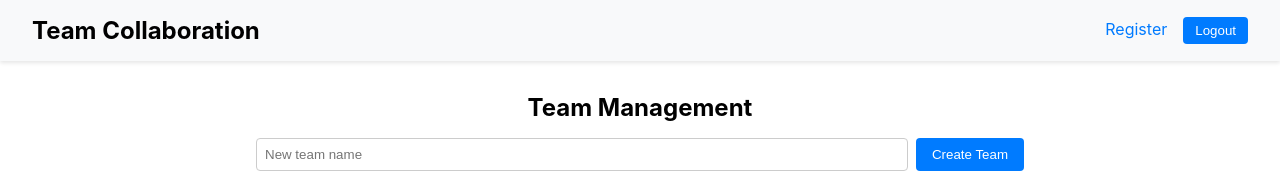
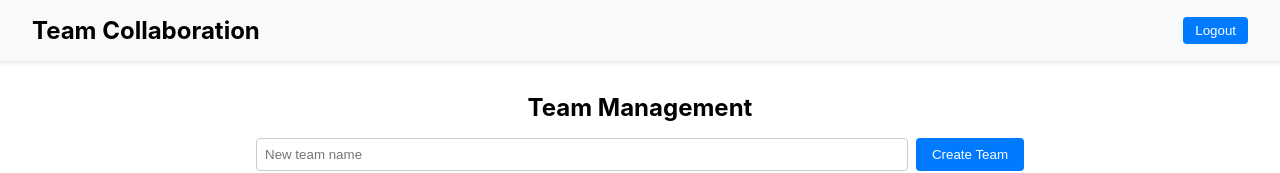
Before and after one commit to luongcongduy97/team-collab-platform, a React (Create React App) app in the folder client/: page /teams in a window 1280 px wide. Shown: the top 173 px of the page. Built offline with nearby package versions, Linux system fonts and the light colour scheme; no server answers; sample sign-in values are in the browser's storage.

Commit message:
Hide register navbar

```diff
--- a/client/src/App.js
+++ b/client/src/App.js
@@ -21,7 +21,7 @@
         <header className="app-header">
           <h1>Team Collaboration</h1>
           <nav>
-            <Link to="/register">Register</Link>
+            {!isLoggedIn && <Link to="/register">Register</Link>}
             {isLoggedIn ? (
               <button onClick={handleLogout}>Logout</button>
             ) : (
```
